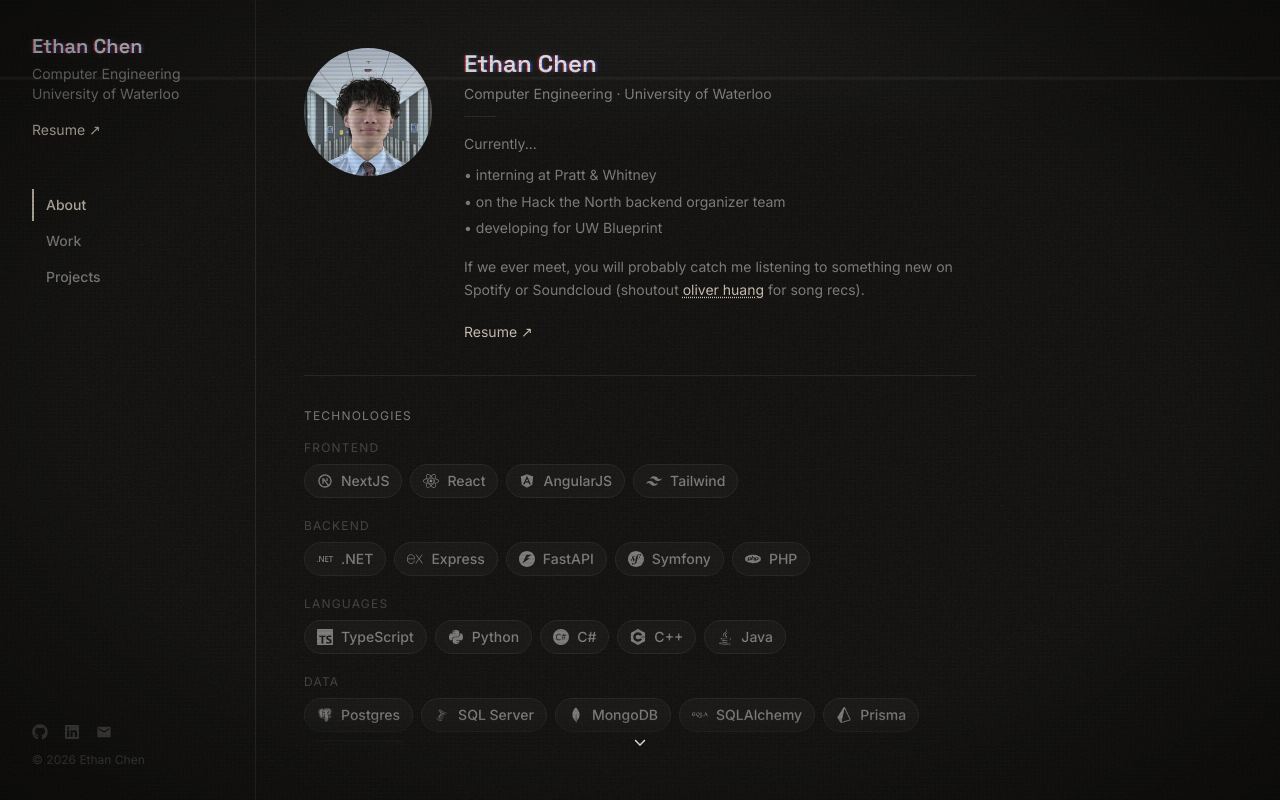
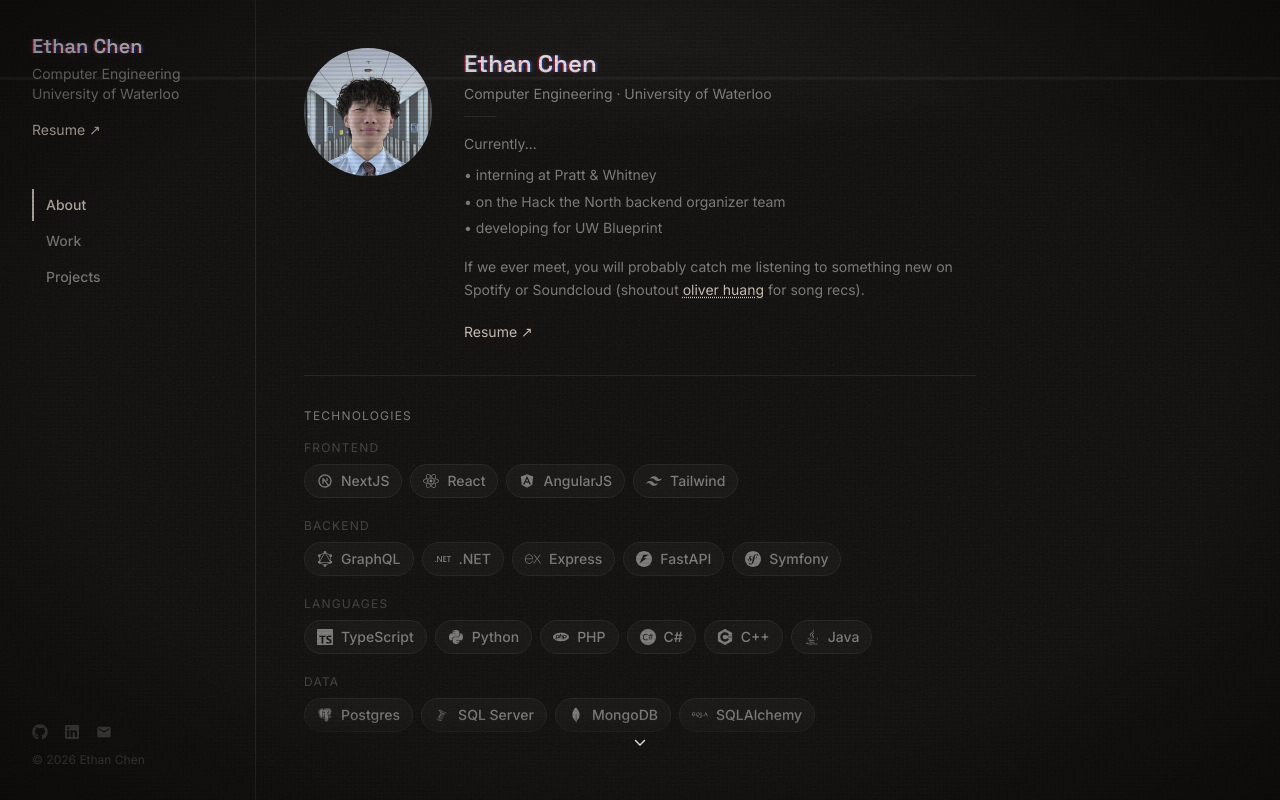
Before and after one commit to chene0/portfolio, a Next.js app: page / in a window 1280 px wide. Built offline with nearby package versions, Linux system fonts and the light colour scheme.

Commit message:
housekeep skills

```diff
--- a/src/components/skills.tsx
+++ b/src/components/skills.tsx
@@ -1,19 +1,66 @@
 import {
-    SKILL_NEXTJS, SKILL_REACT, SKILL_ANGULARJS, SKILL_TAILWIND,
-    SKILL_DOTNET, SKILL_EXPRESS, SKILL_FASTAPI, SKILL_SYMFONY, SKILL_PHP,
-    SKILL_TYPESCRIPT, SKILL_PYTHON, SKILL_CSHARP, SKILL_CPP, SKILL_JAVA,
-    SKILL_POSTGRES, SKILL_SQLSERVER, SKILL_MONGODB, SKILL_SQLALCHEMY, SKILL_PRISMA, SKILL_GRAPHQL,
-    SKILL_DOCKER, SKILL_AWS, SKILL_PYTEST, SKILL_UNITY,
+	SKILL_NEXTJS,
+	SKILL_REACT,
+	SKILL_ANGULARJS,
+	SKILL_TAILWIND,
+	SKILL_DOTNET,
+	SKILL_EXPRESS,
+	SKILL_FASTAPI,
+	SKILL_SYMFONY,
+	SKILL_PHP,
+	SKILL_TYPESCRIPT,
+	SKILL_PYTHON,
+	SKILL_CSHARP,
+	SKILL_CPP,
+	SKILL_JAVA,
+	SKILL_POSTGRES,
+	SKILL_SQLSERVER,
+	SKILL_MONGODB,
+	SKILL_SQLALCHEMY,
+	SKILL_PRISMA,
+	SKILL_GRAPHQL,
+	SKILL_DOCKER,
+	SKILL_AWS,
+	SKILL_PYTEST,
 	Skills,
+	SKILL_KUBERNETES,
 } from "@/content/portfolio";
 
 const SKILL_GROUPS: { label: string; skills: Skill[] }[] = [
-    { label: 'Frontend',      skills: [SKILL_NEXTJS, SKILL_REACT, SKILL_ANGULARJS, SKILL_TAILWIND] },
-    { label: 'Backend',       skills: [SKILL_DOTNET, SKILL_EXPRESS, SKILL_FASTAPI, SKILL_SYMFONY, SKILL_PHP] },
-    { label: 'Languages',     skills: [SKILL_TYPESCRIPT, SKILL_PYTHON, SKILL_CSHARP, SKILL_CPP, SKILL_JAVA] },
-    { label: 'Data',          skills: [SKILL_POSTGRES, SKILL_SQLSERVER, SKILL_MONGODB, SKILL_SQLALCHEMY, SKILL_PRISMA, SKILL_GRAPHQL] },
-    { label: 'Infra & Tools', skills: [SKILL_DOCKER, SKILL_AWS, SKILL_PYTEST, SKILL_UNITY] },
-]
+	{
+		label: "Frontend",
+		skills: [SKILL_NEXTJS, SKILL_REACT, SKILL_ANGULARJS, SKILL_TAILWIND],
+	},
+	{
+		label: "Backend",
+		skills: [
+			SKILL_GRAPHQL,
+			SKILL_DOTNET,
+			SKILL_EXPRESS,
+			SKILL_FASTAPI,
+			SKILL_SYMFONY,
+		],
+	},
+	{
+		label: "Languages",
+		skills: [
+			SKILL_TYPESCRIPT,
+			SKILL_PYTHON,
+			SKILL_PHP,
+			SKILL_CSHARP,
+			SKILL_CPP,
+			SKILL_JAVA,
+		],
+	},
+	{
+		label: "Data",
+		skills: [SKILL_POSTGRES, SKILL_SQLSERVER, SKILL_MONGODB, SKILL_SQLALCHEMY],
+	},
+	{
+		label: "Infra & Tools",
+		skills: [SKILL_DOCKER, SKILL_KUBERNETES, SKILL_AWS, SKILL_PYTEST],
+	},
+];
 
 function SkillPill({ skill }: { skill: Skill }) {
 	return (
@@ -26,16 +73,24 @@
 			<skill.icon className="w-4 h-4 flex-shrink-0" />
 			<span className="font-medium">{skill.name}</span>
 		</a>
-    )
+	);
 }
 
-export function SkillsComponent({ skills, categorized }: { skills?: Skill[]; categorized?: boolean }) {
+export function SkillsComponent({
+	skills,
+	categorized,
+}: {
+	skills?: Skill[];
+	categorized?: boolean;
+}) {
 	if (categorized) {
 		return (
 			<div className="flex flex-col gap-5">
 				{SKILL_GROUPS.map((group) => (
 					<div key={group.label}>
-                        <p className="text-text-muted text-xs uppercase tracking-widest mb-2">{group.label}</p>
+						<p className="text-text-muted text-xs uppercase tracking-widest mb-2">
+							{group.label}
+						</p>
 						<div className="flex flex-wrap gap-2">
 							{group.skills.map((skill) => (
 								<SkillPill key={skill.name} skill={skill} />
@@ -44,7 +99,7 @@
 					</div>
 				))}
 			</div>
-        )
+		);
 	}
 
 	const skillsToRender = skills && skills.length > 0 ? skills : Skills;
--- a/src/content/portfolio.ts
+++ b/src/content/portfolio.ts
@@ -33,6 +33,8 @@
 	SiSymfony,
 	SiTypescript,
 	SiPrisma,
+	SiAstro,
+	SiKubernetes,
 } from "react-icons/si";
 
 export const Sections: Section[] = [
@@ -163,6 +165,12 @@
 	icon: FaDocker,
 };
 
+export const SKILL_KUBERNETES: Skill = {
+	name: "Kubernetes",
+	destination: "https://kubernetes.io/",
+	icon: SiKubernetes,
+};
+
 export const SKILL_AWS: Skill = {
 	name: "AWS",
 	destination: "https://aws.amazon.com/",
@@ -211,6 +219,12 @@
 	icon: SiPrisma,
 };
 
+export const SKILL_ASTRO: Skill = {
+	name: "Astro",
+	destination: "https://astro.build/",
+	icon: SiAstro,
+};
+
 // Skills array referencing the variables
 export const Skills: Skill[] = [
 	SKILL_NEXTJS,
@@ -229,6 +243,7 @@
 	SKILL_JAVA,
 	SKILL_UNITY,
 	SKILL_DOCKER,
+	SKILL_KUBERNETES,
 	SKILL_AWS,
 	SKILL_FASTAPI,
 	SKILL_SQLALCHEMY,
@@ -264,8 +279,6 @@
 		company_logo_alt: "BTNX Inc. Logo",
 		start_date: new Date(2025, 5),
 		end_date: new Date(2025, 7),
-		// description:
-		// 	"Shipped full-stack features across a medical diagnostics product. Built and maintained .NET backend services and frontend components in React and AngularJS across multiple sprint cycles.",
 		description:
 			"Shipped full-stack features across internal management tooling and customer checkout workflows",
 		technologies: [SKILL_DOTNET, SKILL_REACT, SKILL_ANGULARJS],
@@ -302,8 +315,6 @@
 		start_date: new Date(2025, 8),
 		end_date: "Present",
 		description: "Tech for social good 💙",
-		// description:
-		// 	"Developing full-stack software for nonprofits as part of a student-run design team. Building features across a Next.js frontend and FastAPI backend to support clients with real operational needs.",
 		technologies: [
 			SKILL_GRAPHQL,
 			SKILL_NEXTJS,
@@ -324,9 +335,7 @@
 		company_logo_alt: "FormulaTech Hacks Logo",
 		start_date: new Date(2025, 3),
 		end_date: "Present",
-		description:
-			"Organizing and leading frontend development for a university-level hackathon. Collaborating with a cross-functional team to design and execute the event experience.",
-		technologies: [],
+		technologies: [SKILL_ASTRO, SKILL_REACT],
 	},
 	{
 		role: "Firmware Developer",
@@ -338,9 +347,7 @@
 		company_logo_alt: "First Tech Challenge Logo",
 		start_date: new Date(2022, 8),
 		end_date: new Date(2025, 4),
-		description:
-			"Developed autonomous routines and teleoperation firmware for a competitive robotics platform. Implemented motor control algorithms, sensor integration, and hardware communication protocols in Java.",
-		technologies: [],
+		technologies: [SKILL_JAVA],
 	},
 ];
 
```
Lines whose indentation alone changed are shown as unchanged.
